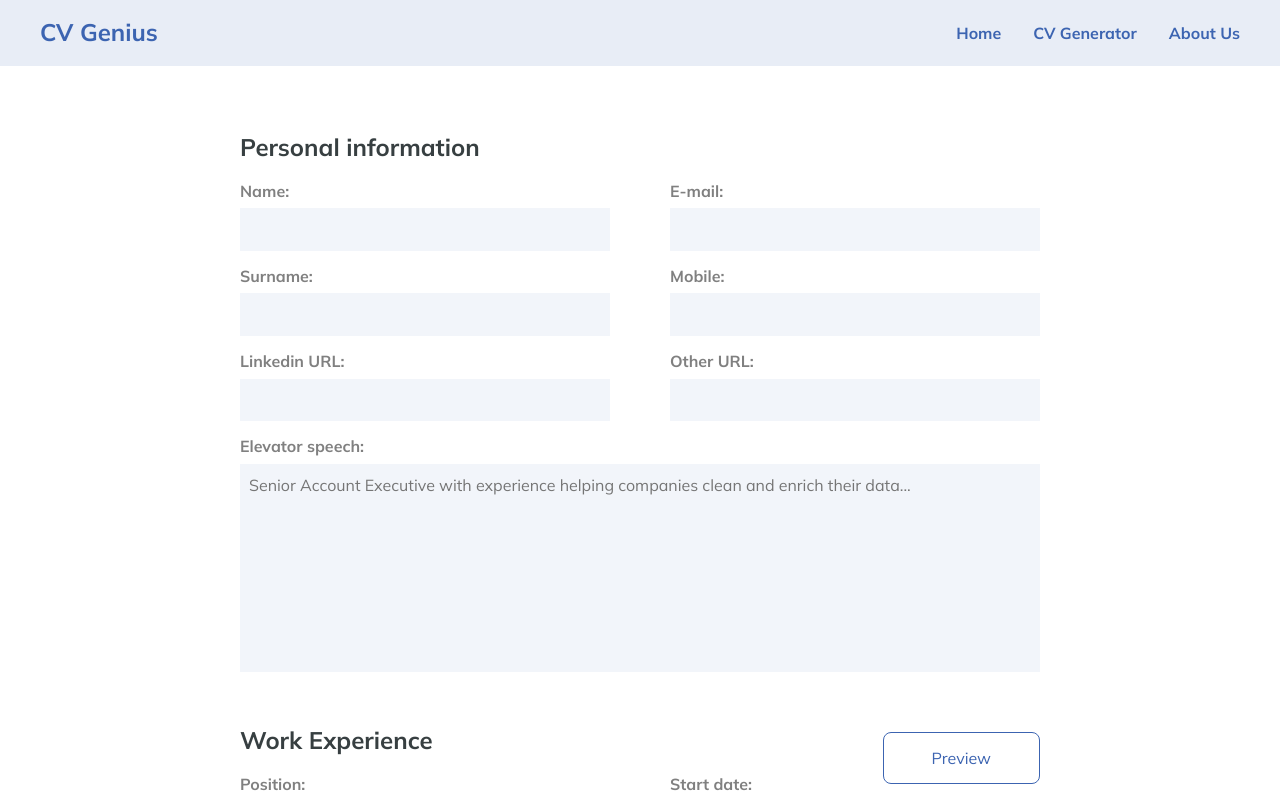
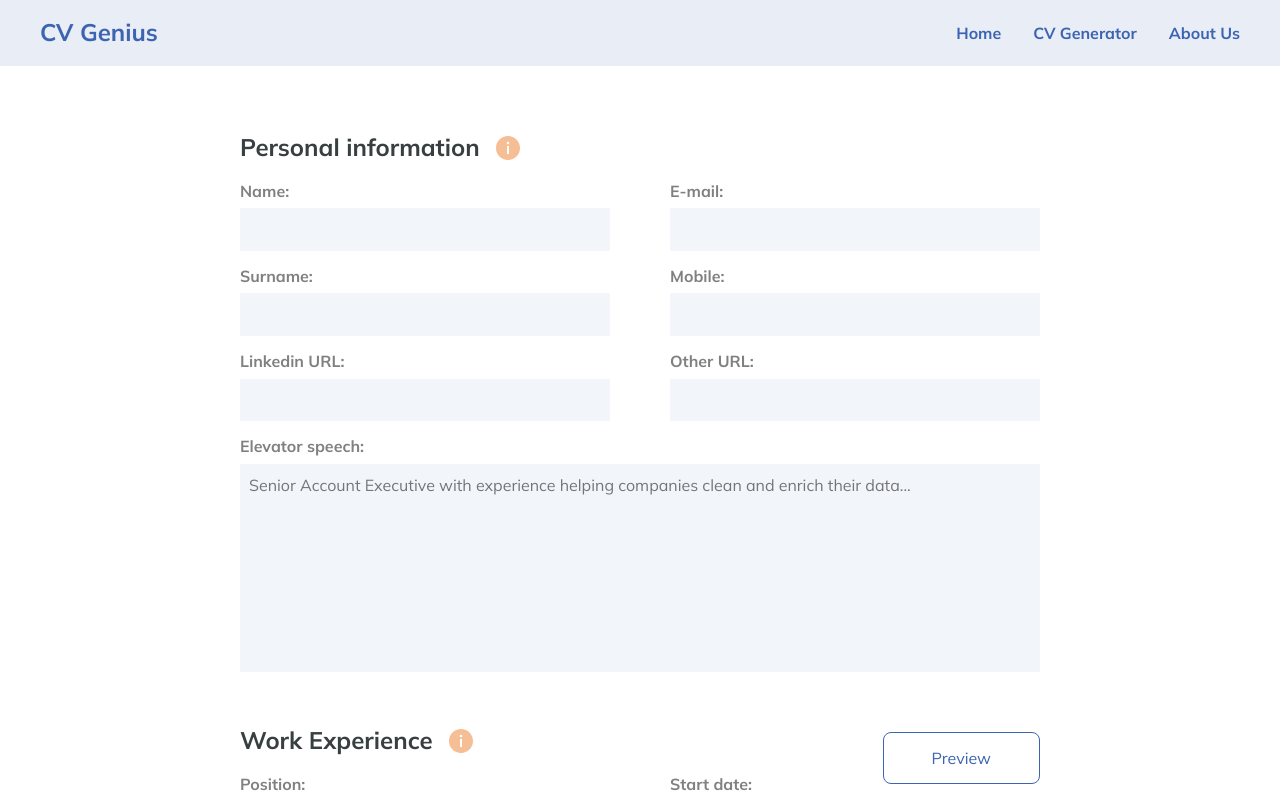
Before and after one commit to htmlena/cv-genius, a React (Create React App) app: page /cv-generator in a window 1280 px wide. Shown: the top 800 px of the page. Built offline with nearby package versions, Linux system fonts and the light colour scheme; what @react-pdf/renderer would draw is missing.

Commit message:
Popups added

```diff
--- a/package.json
+++ b/package.json
@@ -3,6 +3,7 @@
   "version": "0.1.0",
   "private": true,
   "dependencies": {
+    "@popperjs/core": "^2.9.2",
     "@react-pdf/renderer": "^2.0.14",
     "@testing-library/jest-dom": "^5.12.0",
     "@testing-library/react": "^11.2.7",
@@ -14,6 +15,7 @@
     "react": "^17.0.2",
     "react-dom": "^17.0.2",
     "react-pdf": "^5.3.0",
+    "react-popper": "^2.2.5",
     "react-router-dom": "^5.2.0",
     "react-scripts": "4.0.3",
     "styled": "^1.0.0",
--- a/src/components/Courses/Courses.jsx
+++ b/src/components/Courses/Courses.jsx
@@ -1,11 +1,15 @@
 import { nanoid } from 'nanoid';
 import React from 'react';
 import '../Generator/style.scss';
+import InfoTooltip from '../InfoTooltip/InfoTooltip';
 
 const Courses = ({ course, setCourse }) => {
   return (
     <div className="courses-container">
-      <h2>Courses</h2>
+      <div className="section-header-container">
+        <h2>Courses</h2>
+        <InfoTooltip content="Courses" />
+      </div>
       <div className="courses-grid">
         {course.map((x, index) => {
           return (
--- a/src/components/Education/Education.jsx
+++ b/src/components/Education/Education.jsx
@@ -1,11 +1,15 @@
 import React from 'react';
 import '../Generator/style.scss';
 import { nanoid } from 'nanoid';
+import InfoTooltip from '../InfoTooltip/InfoTooltip';
 
 const Education = ({ education, setEducation }) => {
   return (
     <div className="education-container">
-      <h2>Education</h2>
+      <div className="section-header-container">
+        <h2>Education</h2>
+        <InfoTooltip content="Education" />
+      </div>
       {education.map((x, index) => {
         return (
           <div key={x.id} className="education-grid">
--- a/src/components/Generator/style.scss
+++ b/src/components/Generator/style.scss
@@ -151,6 +151,16 @@
   color: white;
 }
 
+.section-header-container {
+  display: flex;
+  justify-content: space-between;
+  align-items: center;
+}
+
+.section-header-container > * + * {
+  margin-left: 1rem;
+}
+
 @media (min-width: 688px) {
   .main-form-container {
     align-items: flex-start;
@@ -267,6 +277,10 @@
     width: 400px;
     height: 600px;
   }
+
+  .section-header-container {
+    justify-content: initial;
+  }
 }
 
 @media (min-width: 992px) {
--- a/src/components/Hobbies/Hobbies.jsx
+++ b/src/components/Hobbies/Hobbies.jsx
@@ -1,10 +1,14 @@
 import React from 'react';
 import '../Generator/style.scss';
+import InfoTooltip from '../InfoTooltip/InfoTooltip';
 
 const Hobbies = ({ hobbies, setHobbies }) => {
   return (
     <div className="hobbies-container">
-      <h2>Hobbies</h2>
+      <div className="section-header-container">
+        <h2>Hobbies</h2>
+        <InfoTooltip content="Hobbies" />
+      </div>
       <div className="hobbies-textarea-grid">
         <div className="label-input-container">
           <label className="label-block" htmlFor="hobby"></label>
--- /dev/null
+++ b/src/components/InfoTooltip/InfoTooltip.jsx
@@ -0,0 +1,97 @@
+import React, { useEffect, useState } from 'react';
+import { usePopper } from 'react-popper';
+import './style.css';
+
+const InfoTooltip = ({ content }) => {
+  const [referenceElement, setReferenceElement] = useState(null);
+  const [popperElement, setPopperElement] = useState(null);
+  const [arrowElement, setArrowElement] = useState(null);
+  const [showTooltip, setShowTooltip] = useState(false);
+
+  const { styles, attributes } = usePopper(referenceElement, popperElement, {
+    placement: 'bottom',
+    modifiers: [
+      { name: 'arrow', options: { element: arrowElement } },
+      {
+        name: 'offset',
+        options: {
+          offset: [0, 8],
+        },
+      },
+    ],
+  });
+
+  const show = () => {
+    setShowTooltip(true);
+  };
+
+  const hide = () => {
+    setShowTooltip(false);
+  };
+
+  useEffect(() => {
+    if (referenceElement) {
+      const showEvents = ['pointerenter', 'focus'];
+      const hideEvents = ['pointerleave', 'blur'];
+
+      showEvents.forEach((event) => {
+        referenceElement.addEventListener(event, show);
+      });
+
+      hideEvents.forEach((event) => {
+        referenceElement.addEventListener(event, hide);
+      });
+
+      return () => {
+        showEvents.forEach((event) => {
+          referenceElement.removeEventListener(event, show);
+        });
+
+        hideEvents.forEach((event) => {
+          referenceElement.removeEventListener(event, hide);
+        });
+      };
+    }
+  }, [referenceElement]);
+
+  return (
+    <>
+      <button
+        type="button"
+        className="info-tooltip-button"
+        ref={setReferenceElement}
+      >
+        <svg
+          xmlns="http://www.w3.org/2000/svg"
+          width="24"
+          height="24"
+          viewBox="0 0 24 24"
+        >
+          <path
+            className="info-tooltip-icon"
+            d="M12 24c6.627 0 12-5.373 12-12s-5.373-12-12-12-12 5.373-12 12 5.373 12 12 12zm1-6h-2v-8h2v8zm-1-12.25c.69 0 1.25.56 1.25 1.25s-.56 1.25-1.25 1.25-1.25-.56-1.25-1.25.56-1.25 1.25-1.25z"
+          />
+        </svg>
+      </button>
+
+      {showTooltip && (
+        <div
+          className="info-tooltip-body"
+          data-open={showTooltip}
+          ref={setPopperElement}
+          style={styles.popper}
+          {...attributes.popper}
+        >
+          {content}
+          <div
+            className="info-tooltip-arrow"
+            ref={setArrowElement}
+            style={styles.arrow}
+          ></div>
+        </div>
+      )}
+    </>
+  );
+};
+
+export default InfoTooltip;
--- /dev/null
+++ b/src/components/InfoTooltip/style.css
@@ -0,0 +1,63 @@
+.info-tooltip-body {
+  background: #333;
+  color: white;
+  font-weight: bold;
+  padding: 4px 8px;
+  font-size: 13px;
+  border-radius: 4px;
+  display: block;
+  max-width: 20rem;
+  margin: 0;
+}
+
+.info-tooltip-arrow,
+.info-tooltip-arrow::before {
+  position: absolute;
+  width: 8px;
+  height: 8px;
+  background: inherit;
+}
+
+.info-tooltip-arrow {
+  visibility: hidden;
+}
+
+.info-tooltip-arrow::before {
+  visibility: visible;
+  content: '';
+  transform: rotate(45deg);
+}
+
+.info-tooltip-body[data-popper-placement^='top'] > .info-tooltip-arrow {
+  bottom: -4px;
+}
+
+.info-tooltip-body[data-popper-placement^='bottom'] > .info-tooltip-arrow {
+  top: -4px;
+}
+
+.info-tooltip-body[data-popper-placement^='left'] > .info-tooltip-arrow {
+  right: -4px;
+}
+
+.info-tooltip-body[data-popper-placement^='right'] > .info-tooltip-arrow {
+  left: -4px;
+}
+
+.info-tooltip-button {
+  height: 1.5rem;
+  padding: unset;
+  border: unset;
+  background: unset;
+}
+
+.info-tooltip-icon {
+  fill: #ed7d2c;
+  opacity: 0.5;
+  transition: opacity 0.2s ease-in-out;
+}
+
+.info-tooltip-button:hover .info-tooltip-icon,
+.info-tooltip-button:focus .info-tooltip-icon {
+  opacity: 1;
+}
--- a/src/components/Languages/Languages.jsx
+++ b/src/components/Languages/Languages.jsx
@@ -1,11 +1,15 @@
 import { nanoid } from 'nanoid';
 import React from 'react';
 import '../Generator/style.scss';
+import InfoTooltip from '../InfoTooltip/InfoTooltip';
 
 const Languages = ({ languageLevel, setLanguageLevel }) => {
   return (
     <div className="languages-container">
-      <h2>Languages</h2>
+      <div className="section-header-container">
+        <h2>Languages</h2>
+        <InfoTooltip content="Languages" />
+      </div>
       <div className="languages-grid">
         {languageLevel.map((x, index) => {
           return (
--- a/src/components/PersonalInfo/PersonalInfo.jsx
+++ b/src/components/PersonalInfo/PersonalInfo.jsx
@@ -1,5 +1,6 @@
 import React from 'react';
 import '../Generator/style.scss';
+import InfoTooltip from '../InfoTooltip/InfoTooltip';
 
 const PersonalInfo = ({
   userName,
@@ -19,7 +20,10 @@ const PersonalInfo = ({
 }) => {
   return (
     <div className="personal-info-container">
-      <h2>Personal information</h2>
+      <div className="section-header-container">
+        <h2>Personal information</h2>
+        <InfoTooltip content="Personal" />
+      </div>
       <div className="personal-info-grid">
         <div className="name-surname-grid">
           <div className="label-input-container">
--- a/src/components/Skills/Skills.jsx
+++ b/src/components/Skills/Skills.jsx
@@ -1,11 +1,15 @@
 import { nanoid } from 'nanoid';
 import React from 'react';
 import '../Generator/style.scss';
+import InfoTooltip from '../InfoTooltip/InfoTooltip';
 
 const Skills = ({ skillLevel, setSkillLevel }) => {
   return (
     <div className="skills-container">
-      <h2>Skills</h2>
+      <div className="section-header-container">
+        <h2>Skills</h2>
+        <InfoTooltip content="Skill Level" />
+      </div>
       <div className="skills-grid">
         {skillLevel.map((x, index) => {
           return (
--- a/src/components/WorkExperience/WorkExperience.jsx
+++ b/src/components/WorkExperience/WorkExperience.jsx
@@ -1,11 +1,15 @@
 import React from 'react';
 import '../Generator/style.scss';
 import { nanoid } from 'nanoid';
+import InfoTooltip from '../InfoTooltip/InfoTooltip';
 
 const WorkExperience = ({ workExperience, setWorkExperience }) => {
   return (
     <div className="work-experience-container">
-      <h2>Work Experience</h2>
+      <div className="section-header-container">
+        <h2>Work Experience</h2>
+        <InfoTooltip content="Work Experience" />
+      </div>
       {workExperience.map((x, index) => {
         return (
           <div key={x.id} className="work-experience-grid">
```
Also changed, not shown: 1 other file (tests, documents, lock files or other folders).
